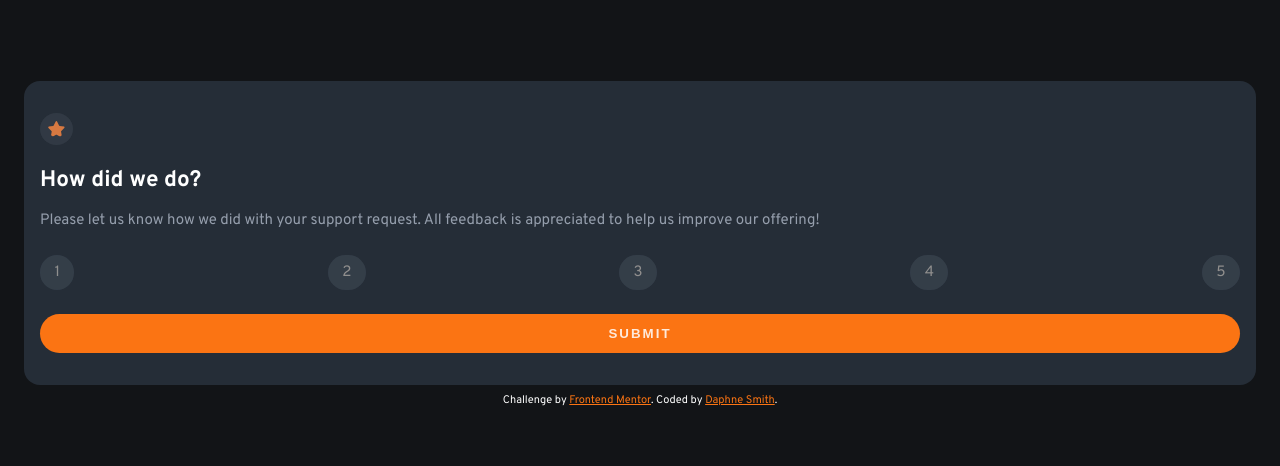
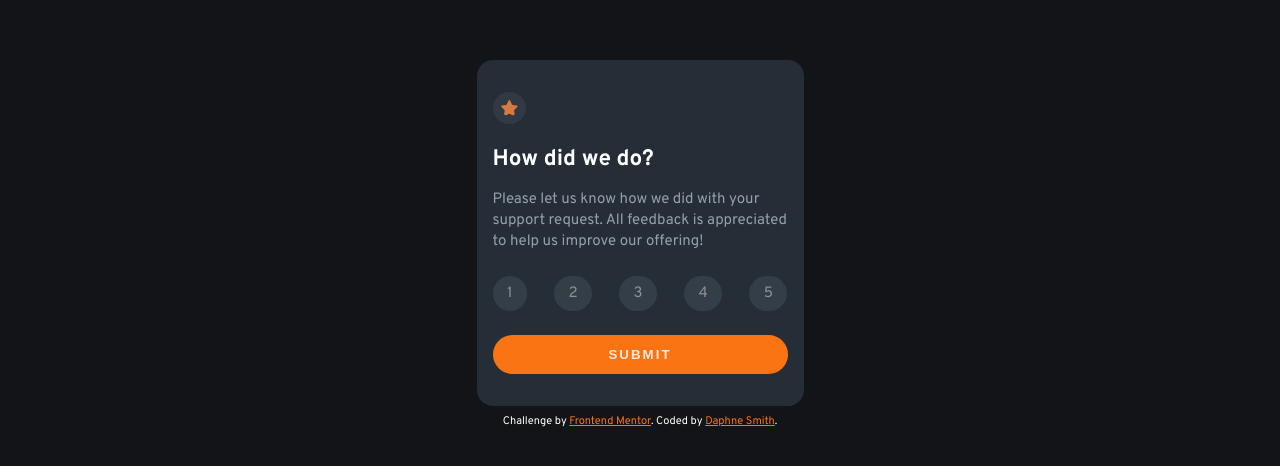
Before and after one commit to Daphne816/Interactive-Rating-Component, a plain HTML site: page index.html in a window 1280 px wide. Shown: the part 152-618 px from the top of the page. Drawn offline with Linux system fonts and the light colour scheme.

Commit message:
Update style.css

```diff
--- a/style.css
+++ b/style.css
@@ -78,7 +78,9 @@ input[type="radio"]:not([id="rating2"]) {color: red;}
 
 .card {background-color: var(--clr-dark-blue);
        border-radius: 1rem;
-       padding: 2rem 1rem;}
+       padding: 2rem 1rem;
+       width: 295px;
+       margin-inline: auto;}
 
 .option {background-color: var(--clr-dark-blue);
          color: var(--clr-white);
```
